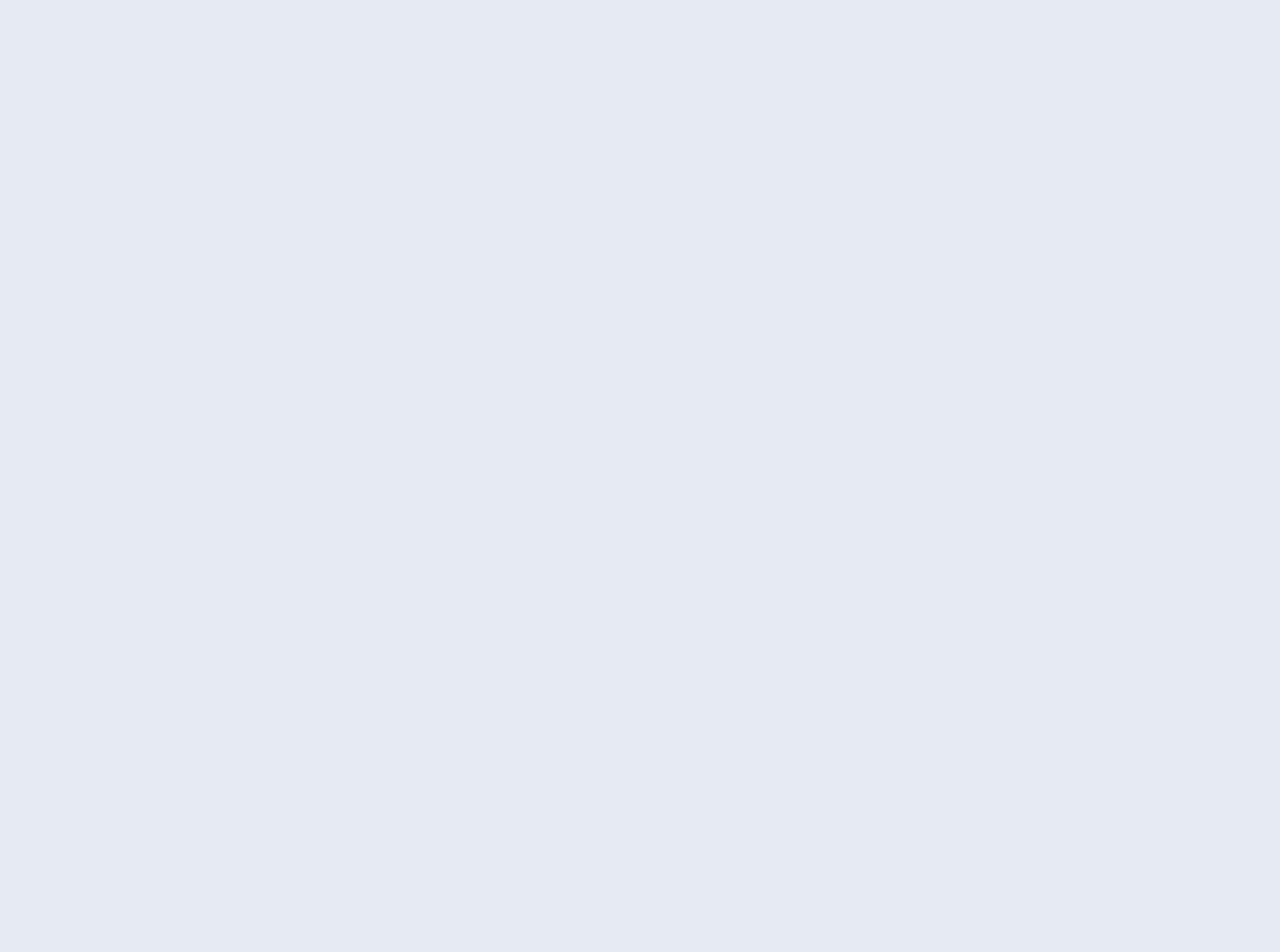
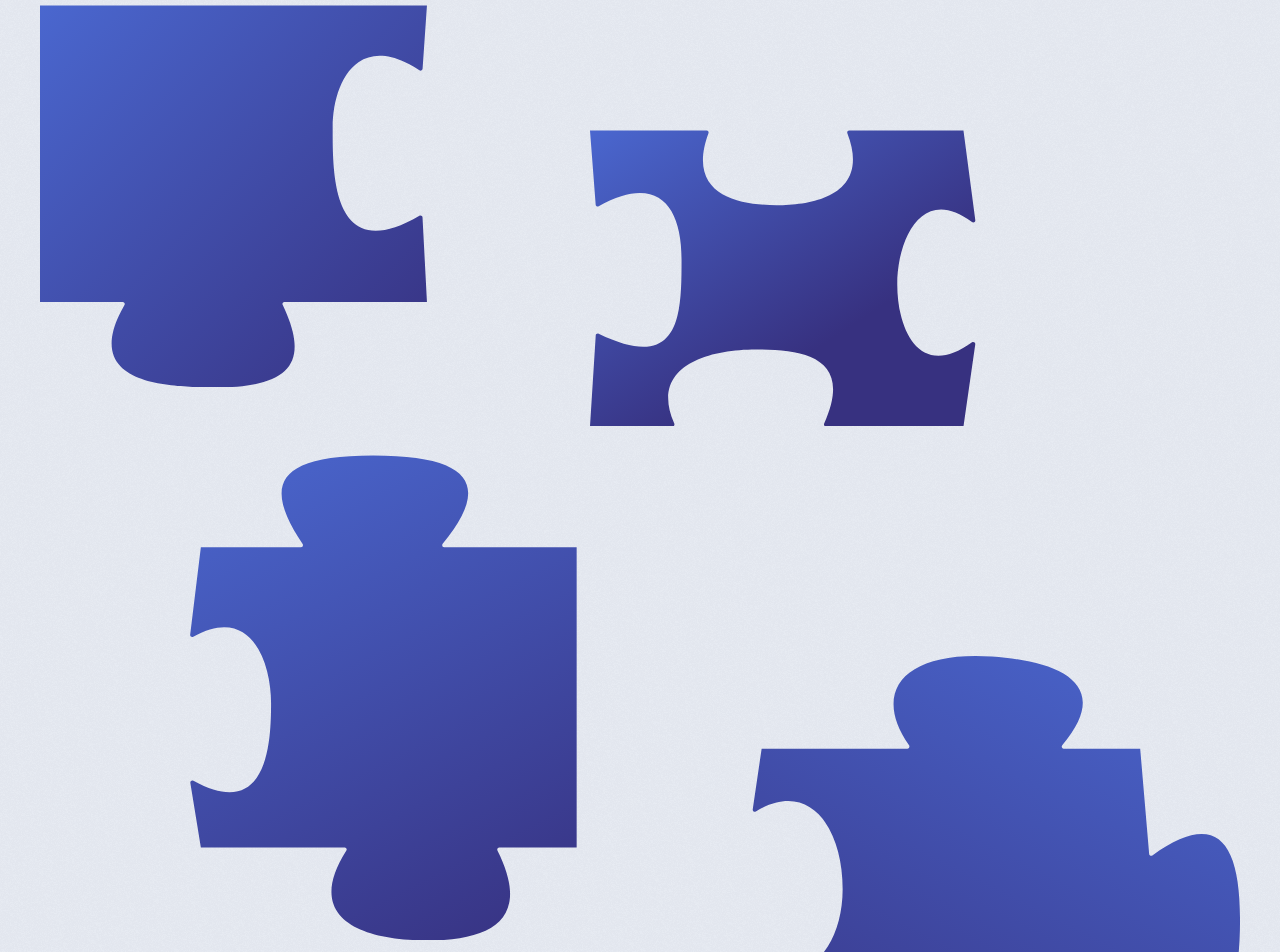
Before and after one commit to Alex-Nicalace/webcraft, a React (Vite) app: page / in a window 1280 px wide. Shown: the part 2480-3432 px from the top of the page. Before the commit the page ends 2345 px from the top, so only its background shows below. Built offline with nearby package versions, Linux system fonts and the light colour scheme.

Commit message:
Credo: create & usage

```diff
--- /dev/null
+++ b/src/components/Credo/Credo.scss
@@ -0,0 +1,100 @@
+.credo {
+  // .credo__wrapper
+  &__wrapper {
+    position: relative;
+    aspect-ratio: 1800 / 1570;
+
+    .puzzle {
+      position: absolute;
+
+      &_3 {
+        top: 0;
+        left: 0;
+      }
+      &_4 {
+        left: percent(607, 1800);
+        top: percent(80, 1570);
+      }
+      &_5 {
+        right: 0;
+        top: percent(160, 1570);
+      }
+      &_6 {
+        left: percent(607, 1800);
+        top: percent(600, 1570);
+      }
+      &_7 {
+        left: 0;
+        bottom: 0;
+      }
+    }
+
+    @include mdQuery(0, $pc) {
+      $width-box: 1200;
+      $height-box: 1500;
+      aspect-ratio: auto;
+      height: rem($height-box);
+      @include adaptiveValue('height', 1400, 1700, $pc, $mobile);
+
+      .puzzle {
+        position: absolute;
+
+        &_4 {
+          left: percent(550, $width-box);
+          top: rem(125);
+        }
+        &_5 {
+          right: auto;
+          top: rem(450);
+          @include adaptiveValue('left', 150, 0, $pc, $mobile);
+        }
+        &_6 {
+          left: auto;
+          right: 0;
+          @include adaptiveValue('top', 650, 900, $pc, $mobile);
+        }
+      }
+    }
+
+    @include mobile-d {
+      $width-box: 728;
+      $height-box: 1640;
+      @include adaptiveValue('height', $height-box, 543, $mobile);
+
+      .puzzle {
+        position: absolute;
+
+        &_4 {
+          left: auto;
+          right: 0;
+          top: percent(129, $height-box);
+        }
+        &_5 {
+          left: 0;
+          top: percent(412, $height-box);
+        }
+        &_6 {
+          top: percent(823, $height-box);
+        }
+      }
+    }
+
+    @include mobileSmall {
+      $width-box: 290;
+      $height-box: 543;
+
+      .puzzle {
+        position: absolute;
+
+        &_5 {
+          left: 0;
+          top: percent(145, $height-box);
+        }
+
+        &_6 {
+          top: percent(285, $height-box);
+        }
+      }
+    }
+  }
+}
--- /dev/null
+++ b/src/components/Credo/Credo.tsx
@@ -0,0 +1,33 @@
+import Container from '../Container';
+import Puzzle from '../ui/Puzzle';
+import { TCredoProps } from './Credo.types';
+import './Credo.scss';
+
+const CREDO_PUZZLE: { text: string; variant: 3 | 4 | 5 | 6 | 7 }[] = [
+  { text: 'Каждая строчка кода,', variant: 3 },
+  { text: 'как деталь пазла,', variant: 4 },
+  { text: 'должна быть на своём месте,', variant: 5 },
+  { text: 'чтобы получился', variant: 6 },
+  { text: 'ожидаемый результат.', variant: 7 },
+];
+
+function Credo({ className }: TCredoProps): JSX.Element {
+  const isOpenPuzzle = false;
+
+  return (
+    <Container tag="div" className={['credo', className].join(' ')}>
+      <div className="credo__wrapper">
+        {CREDO_PUZZLE.map(({ text, variant }, index) => (
+          <Puzzle
+            key={index}
+            variant={variant}
+            text={text}
+            isOpen={isOpenPuzzle}
+          />
+        ))}
+      </div>
+    </Container>
+  );
+}
+
+export default Credo;
--- /dev/null
+++ b/src/components/Credo/Credo.types.ts
@@ -0,0 +1,3 @@
+import { HTMLAttributes } from 'react';
+
+export type TCredoProps = HTMLAttributes<HTMLDivElement>;
--- a/src/pages/MainPage/MainPage.tsx
+++ b/src/pages/MainPage/MainPage.tsx
@@ -1,5 +1,6 @@
 import AboutMe from '../../components/AboutMe';
 import Competencies from '../../components/Competencies';
+import Credo from '../../components/Credo/Credo';
 import Greeting from '../../components/Greeting';
 import './MainPage.scss';
 
@@ -10,6 +11,7 @@ function MainPage(/*{ }: TMainPageProps*/): JSX.Element {
       <Greeting className="main-page__greeting" />
       <AboutMe className="main-page__about-me" />
       <Competencies className="main-page__competencies" />
+      <Credo className="main-page__credo" />
     </main>
   );
 }
```
